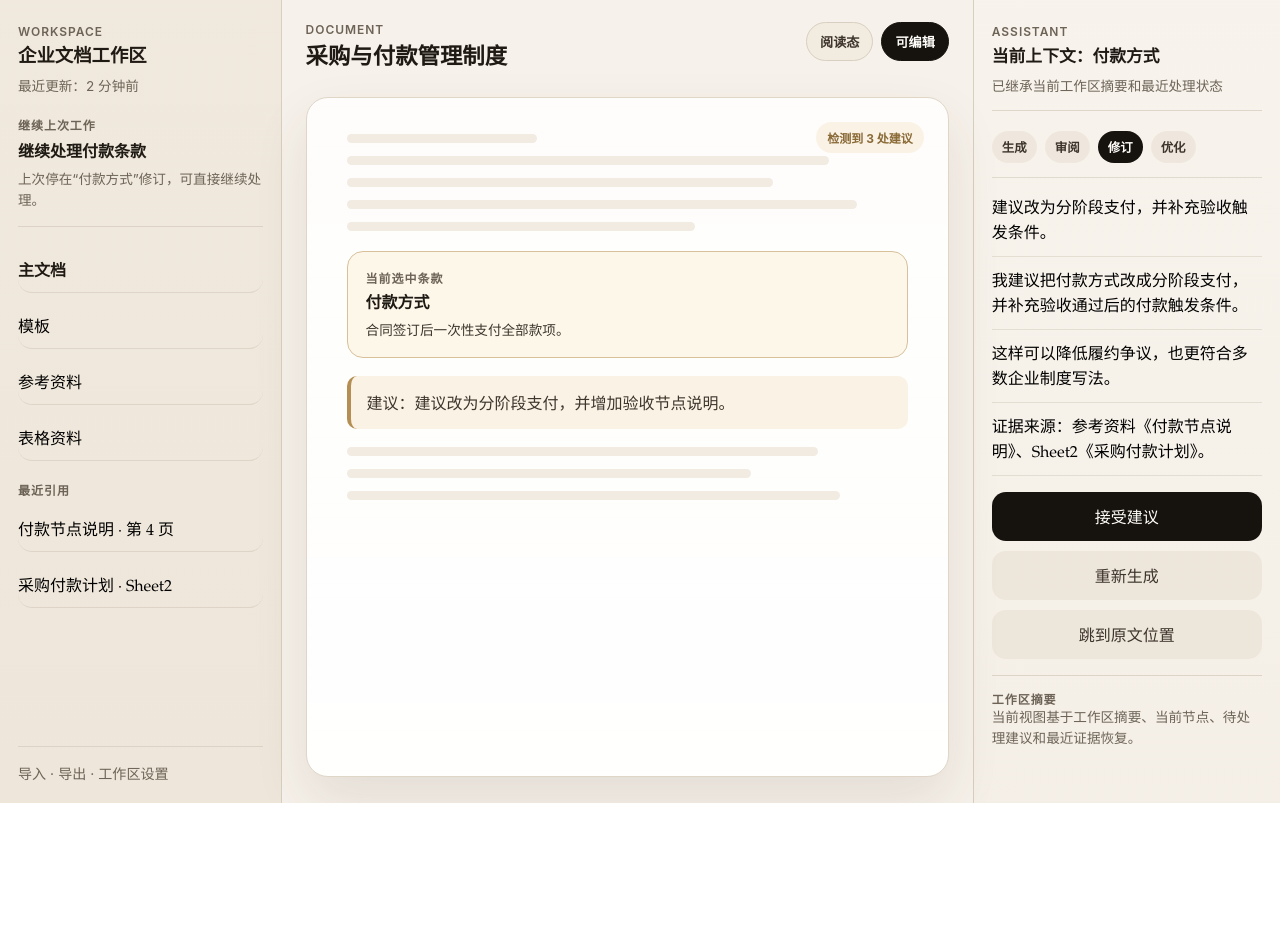
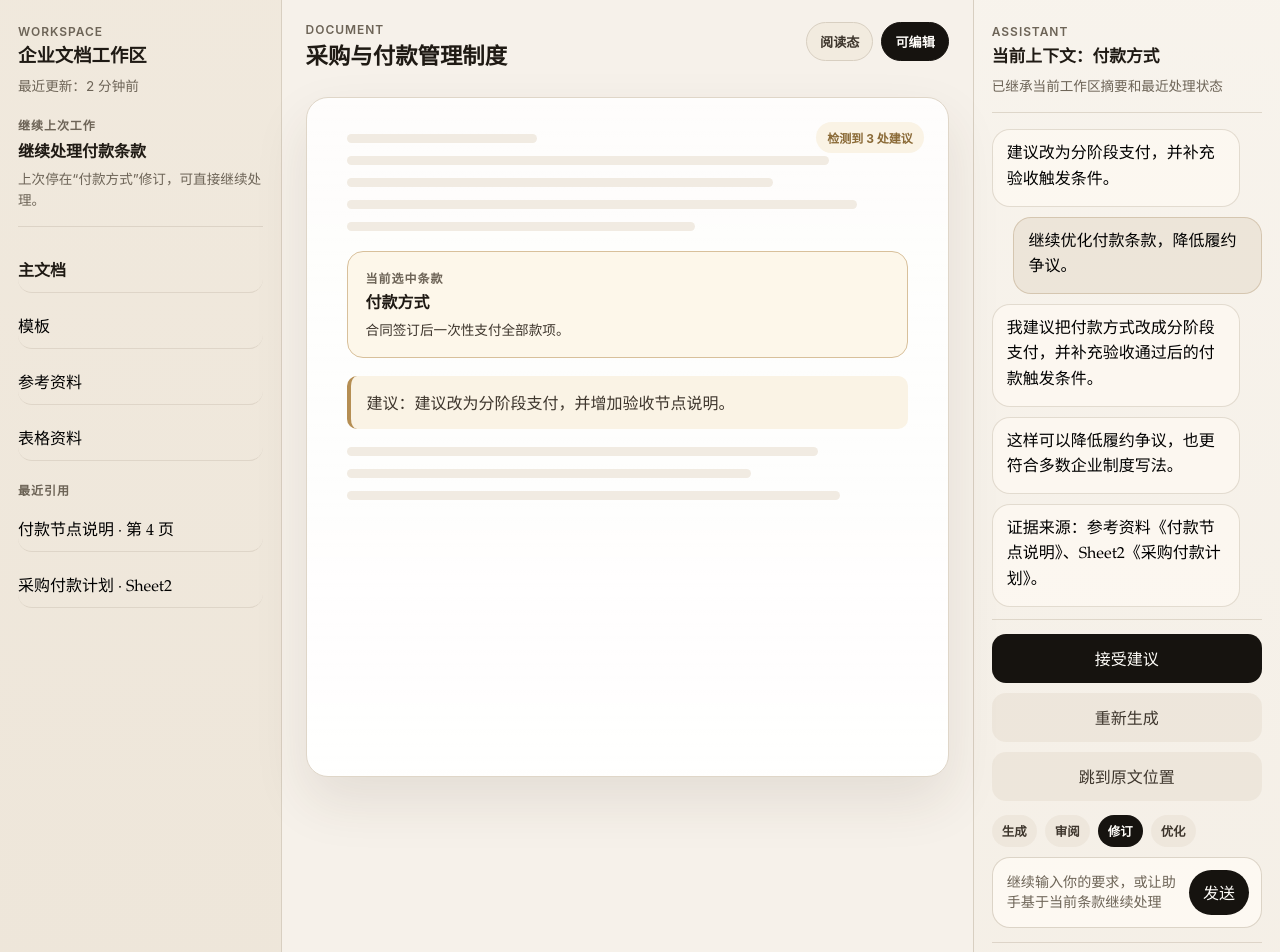
Before and after one commit to gandli/docx-reviewer, a React (Vite) app: page /workspace/1 in a window 1280 px wide. Shown: the top 952 px of the page. Before the commit the page ends 803 px from the top, so only its background shows below. Built offline with nearby package versions, Linux system fonts and the light colour scheme.

Commit message:
feat: make assistant panel chat-like

```diff
--- a/src/app/styles.css
+++ b/src/app/styles.css
@@ -58,7 +58,7 @@ textarea {
 .assistant-panel {
   display: flex;
   flex-direction: column;
-  gap: 16px;
+  gap: 0;
   padding: 24px 18px 18px;
   background: linear-gradient(180deg, rgba(248, 244, 237, 0.72) 0%, rgba(243, 237, 227, 0.5) 100%);
   border-left: 1px solid var(--color-border-soft);
@@ -220,17 +220,16 @@ textarea {
 }
 
 .assistant-context {
-  margin-bottom: 4px;
-  padding-bottom: 14px;
+  margin-bottom: 0;
+  padding-bottom: 16px;
   border-bottom: 1px solid rgba(216, 207, 193, 0.78);
 }
 
-.suggested-actions {
-  display: flex;
-  flex-wrap: wrap;
-  gap: 8px;
-  padding-bottom: 14px;
-  border-bottom: 1px solid rgba(216, 207, 193, 0.68);
+.assistant-thread {
+  flex: 1;
+  min-height: 0;
+  padding: 16px 0 12px;
+  overflow: auto;
 }
 
 .suggested-action {
@@ -249,10 +248,22 @@ textarea {
 }
 
 .assistant-card {
-  padding: 0 0 12px;
-  border-bottom: 1px solid rgba(216, 207, 193, 0.58);
-  background: transparent;
-  border-radius: 0;
+  max-width: 92%;
+  padding: 12px 14px;
+  border: 1px solid rgba(216, 207, 193, 0.7);
+  border-radius: 18px;
+  background: rgba(255, 251, 244, 0.62);
+  line-height: 1.6;
+}
+
+.assistant-card--assistant {
+  justify-self: start;
+}
+
+.assistant-card--user {
+  justify-self: end;
+  background: rgba(236, 228, 216, 0.9);
+  border-color: rgba(210, 194, 171, 0.88);
 }
 
 .assistant-primary-action,
@@ -288,6 +299,50 @@ textarea {
   border-radius: 0;
 }
 
+.assistant-footer {
+  display: grid;
+  gap: 14px;
+  padding-top: 14px;
+  border-top: 1px solid rgba(216, 207, 193, 0.78);
+}
+
+.chat-composer {
+  display: grid;
+  gap: 10px;
+}
+
+.chat-composer__suggestions {
+  display: flex;
+  flex-wrap: wrap;
+  gap: 8px;
+}
+
+.chat-composer__input {
+  display: flex;
+  align-items: center;
+  gap: 10px;
+  padding: 12px 12px 12px 14px;
+  border: 1px solid rgba(216, 207, 193, 0.88);
+  border-radius: 18px;
+  background: rgba(255, 251, 244, 0.82);
+}
+
+.chat-composer__placeholder {
+  flex: 1;
+  color: var(--color-text-muted);
+  font-family: "Inter", "Avenir Next", "Segoe UI", sans-serif;
+  font-size: 0.88rem;
+  line-height: 1.4;
+}
+
+.chat-composer__send {
+  padding: 10px 14px;
+  border: none;
+  border-radius: 999px;
+  background: var(--color-ink-strong);
+  color: #fffdf9;
+}
+
 @media (max-width: 1180px) {
   .workspace-layout {
     grid-template-columns: 24% 52% 24%;
--- a/src/features/assistant-panel/components/assistant-message-list.tsx
+++ b/src/features/assistant-panel/components/assistant-message-list.tsx
@@ -1,15 +1,24 @@
+type AssistantMessage = {
+  id: string;
+  role: "user" | "assistant";
+  content: string;
+};
+
 type AssistantMessageListProps = {
-  messages: readonly string[];
+  messages: readonly AssistantMessage[];
   latestConclusion: string;
 };
 
 export function AssistantMessageList({ messages, latestConclusion }: AssistantMessageListProps) {
   return (
     <div className="assistant-messages">
-      <div className="assistant-card">{latestConclusion}</div>
+      <div className="assistant-card assistant-card--assistant">{latestConclusion}</div>
       {messages.map((message) => (
-        <div key={message} className="assistant-card">
-          {message}
+        <div
+          key={message.id}
+          className={`assistant-card assistant-card--${message.role}`}
+        >
+          {message.content}
         </div>
       ))}
     </div>
--- a/src/features/assistant-panel/components/assistant-panel.tsx
+++ b/src/features/assistant-panel/components/assistant-panel.tsx
@@ -1,9 +1,9 @@
 import type { WorkspaceSummary } from "@/features/workspace-context/types/workspace-summary";
 import { mockAssistantMessages } from "@/shared/mocks/workspace-shell";
 import { AssistantContextHeader } from "@/features/assistant-panel/components/assistant-context-header";
-import { SuggestedActions } from "@/features/assistant-panel/components/suggested-actions";
 import { AssistantMessageList } from "@/features/assistant-panel/components/assistant-message-list";
 import { ActionPanel } from "@/features/assistant-panel/components/action-panel";
+import { ChatComposer } from "@/features/assistant-panel/components/chat-composer";
 
 type AssistantPanelProps = {
   summary: WorkspaceSummary;
@@ -19,21 +19,25 @@ export function AssistantPanel({
   return (
     <section className="assistant-panel" data-testid="assistant-panel">
       <AssistantContextHeader summary={summary} />
-      <SuggestedActions />
+      <div className="assistant-thread">
         <AssistantMessageList
           messages={mockAssistantMessages}
           latestConclusion={summary.latestConclusion}
         />
+      </div>
+      <div className="assistant-footer">
         <ActionPanel
           onApplySuggestion={onApplySuggestion}
           onJumpToSelection={onJumpToSelection}
         />
+        <ChatComposer />
         <div className="context-card">
           <div className="eyebrow">工作区摘要</div>
           <div className="muted">
             当前视图基于工作区摘要、当前节点、待处理建议和最近证据恢复。
           </div>
         </div>
+      </div>
     </section>
   );
 }
--- /dev/null
+++ b/src/features/assistant-panel/components/chat-composer.tsx
@@ -0,0 +1,20 @@
+export function ChatComposer() {
+  return (
+    <div className="chat-composer">
+      <div className="chat-composer__suggestions">
+        <div className="suggested-action">生成</div>
+        <div className="suggested-action">审阅</div>
+        <div className="suggested-action is-active">修订</div>
+        <div className="suggested-action">优化</div>
+      </div>
+      <div className="chat-composer__input">
+        <div className="chat-composer__placeholder">
+          继续输入你的要求，或让助手基于当前条款继续处理
+        </div>
+        <button className="chat-composer__send" type="button">
+          发送
+        </button>
+      </div>
+    </div>
+  );
+}
--- a/src/features/assistant-panel/components/suggested-actions.tsx
+++ /dev/null
@@ -1,10 +0,0 @@
-export function SuggestedActions() {
-  return (
-    <div className="suggested-actions">
-      <div className="suggested-action">生成</div>
-      <div className="suggested-action">审阅</div>
-      <div className="suggested-action is-active">修订</div>
-      <div className="suggested-action">优化</div>
-    </div>
-  );
-}
--- a/src/shared/mocks/workspace-shell.ts
+++ b/src/shared/mocks/workspace-shell.ts
@@ -28,7 +28,24 @@ export const mockAssetGroups = [
 ] as const;
 
 export const mockAssistantMessages = [
-  "我建议把付款方式改成分阶段支付，并补充验收通过后的付款触发条件。",
-  "这样可以降低履约争议，也更符合多数企业制度写法。",
-  "证据来源：参考资料《付款节点说明》、Sheet2《采购付款计划》。",
+  {
+    id: "user-1",
+    role: "user" as const,
+    content: "继续优化付款条款，降低履约争议。",
+  },
+  {
+    id: "assistant-1",
+    role: "assistant" as const,
+    content: "我建议把付款方式改成分阶段支付，并补充验收通过后的付款触发条件。",
+  },
+  {
+    id: "assistant-2",
+    role: "assistant" as const,
+    content: "这样可以降低履约争议，也更符合多数企业制度写法。",
+  },
+  {
+    id: "assistant-3",
+    role: "assistant" as const,
+    content: "证据来源：参考资料《付款节点说明》、Sheet2《采购付款计划》。",
+  },
 ];
```
Lines whose indentation alone changed are shown as unchanged.
